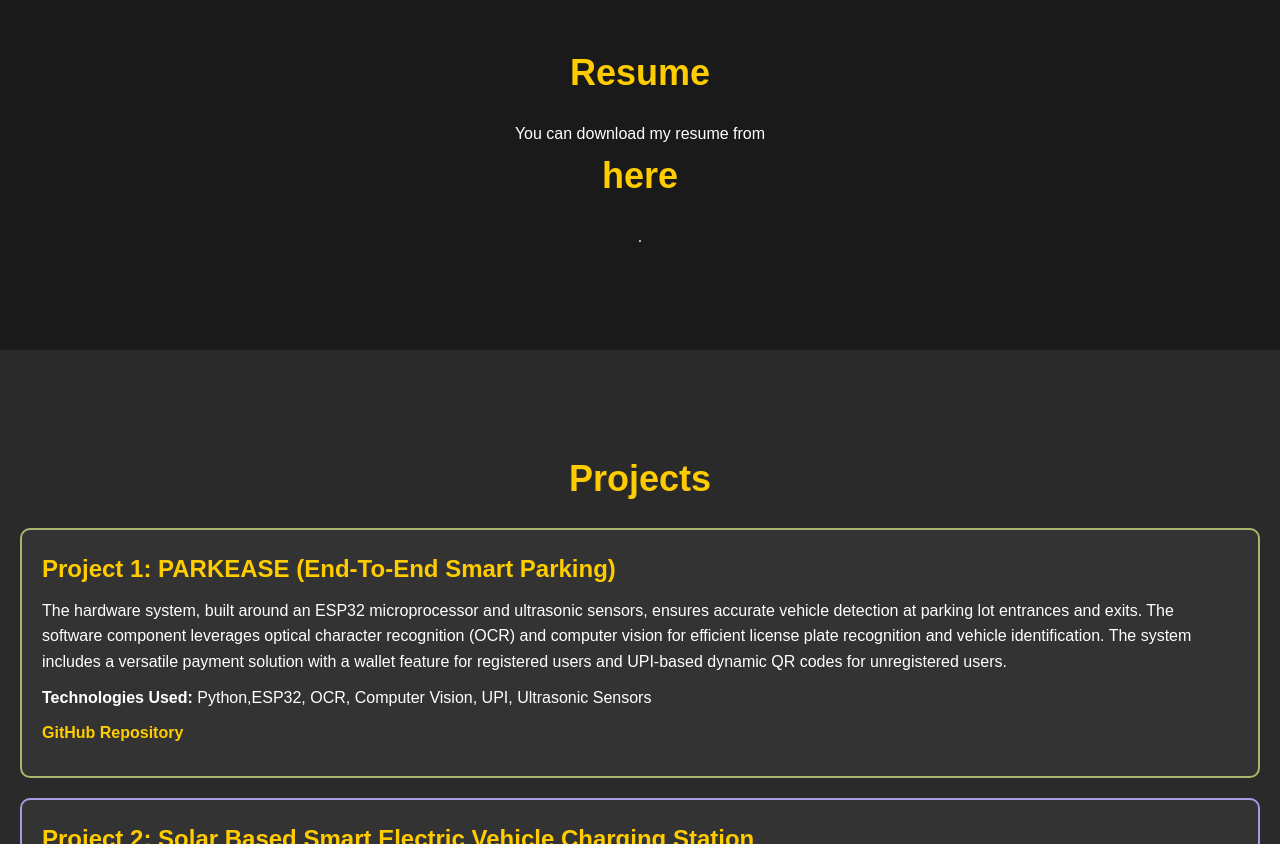
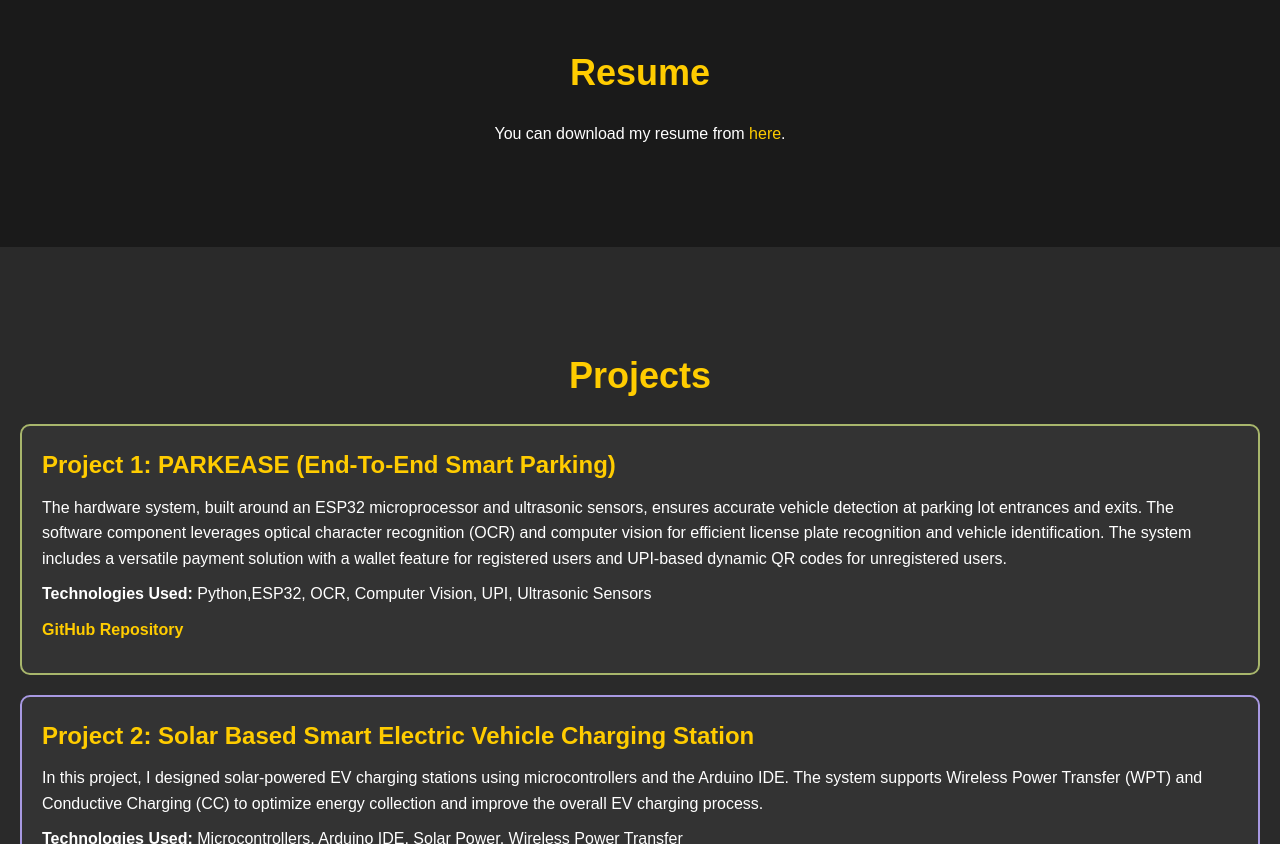
Before and after one commit to Vinithkamath/vinkamathportfolio, a plain HTML site: page index.html in a window 1280 px wide. Shown: the part 1920-2764 px from the top of the page. Drawn offline with Linux system fonts and the light colour scheme.

Commit message:
Update index.html

```diff
--- a/index.html
+++ b/index.html
@@ -93,7 +93,7 @@
     <section id="resume" class="resume-section">
         <div class="container">
             <h2>Resume</h2>
-            <p>You can download my resume from <a id="resume-link" href="https://drive.google.com/file/d/1CifI5wBMg-bxePRFFc0f9AsaXXpFhNNJ/view?usp=sharing" target="_blank" rel="noopener noreferrer"><h2>here</h2></a>.</p>
+            <p>You can download my resume from <a id="resume-link" href="https://drive.google.com/file/d/1CifI5wBMg-bxePRFFc0f9AsaXXpFhNNJ/view?usp=sharing" target="_blank" rel="noopener noreferrer">here</a>.</p>
         </div>
 
     </section>
```
